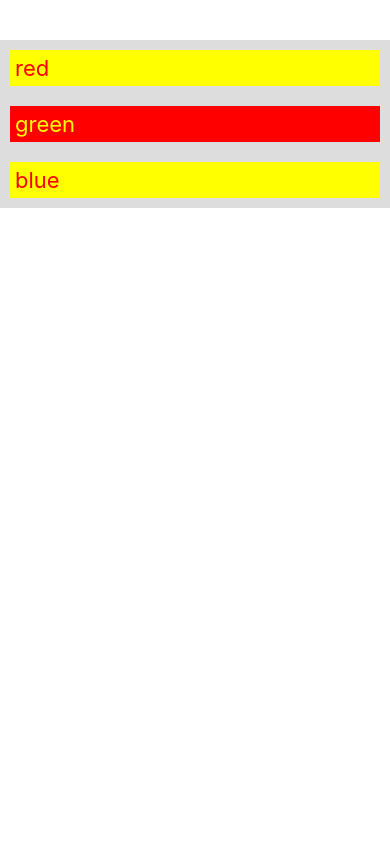
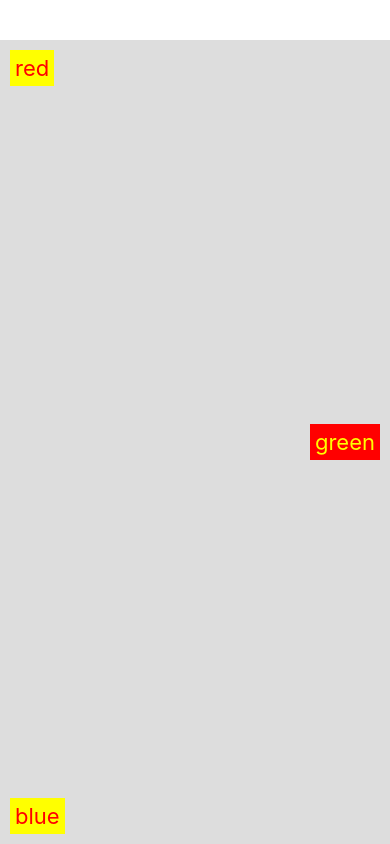
Before and after one commit to jinsley8/ColorCatalog, a React Native app: screen / in a window 390 px wide. Built offline with nearby package versions, Linux system fonts and the light colour scheme.

Commit message:
added flexbox styling to test positioning

```diff
--- a/App.js
+++ b/App.js
@@ -13,10 +13,15 @@ export default function App() {
 
 const styles = StyleSheet.create({
   page: {
+    flex: 1,
+    flexDirection: "column",
+    justifyContent: "space-between",
+    alignItems: "flex-start",
     marginTop: 40,
     backgroundColor: "#DDD",
   },
   text: {
+    textAlign: "center",
     fontSize: 22,
     color: "red",
     backgroundColor: "yellow",
@@ -24,6 +29,7 @@ const styles = StyleSheet.create({
     padding: 5,
   },
   selectedText: {
+    alignSelf: "flex-end",
     color: "yellow",
     backgroundColor: "red",
   },
```
